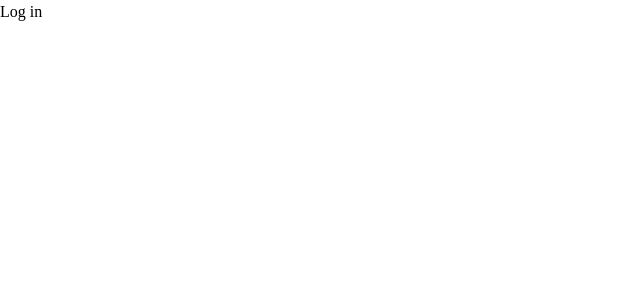
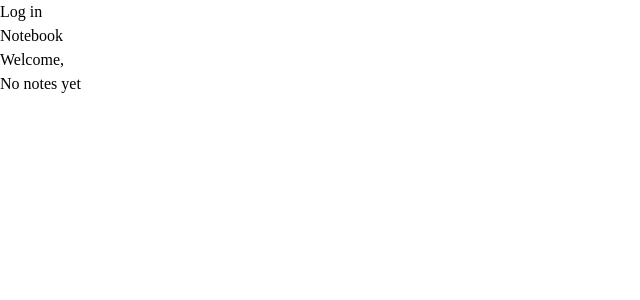
Before and after one commit to MissDavinderKaur/WBS_DIARY, a React (Vite) app in the folder wbs-diary/: page /notebook in a window 1280 px wide. Before the commit this address had no page. Shown: the top 300 px of the page, without its empty margins (0-640 px from the left). Built offline with nearby package versions, Linux system fonts and the light colour scheme.

Commit message:
Added in the navigation to the Notebook

```diff
--- a/wbs-diary/src/App.jsx
+++ b/wbs-diary/src/App.jsx
@@ -4,6 +4,7 @@ import Header from './components/Header';
 import Main from './components/Main';
 import Footer from './components/Footer';
 import Login from './components/Login';
+import Notebook from './components/Notebook';
 
 const App = () => {
 
@@ -20,6 +21,7 @@ const App = () => {
           </div>
         } />
         <Route path="/login" element={<Login />} />
+        <Route path="/notebook" element={<Notebook />} />
       </Routes>
     </BrowserRouter>
   );
--- a/wbs-diary/src/components/Login.jsx
+++ b/wbs-diary/src/components/Login.jsx
@@ -1,36 +1,64 @@
-import React from 'react';
+import React, { useState } from 'react';
+import { useNavigate } from 'react-router-dom';
 
 const Login = () => {
+  const [username, setUsername] = useState('');
+  const [password, setPassword] = useState('');
+  const [errors, setErrors] = useState({});
+  const navigate = useNavigate();
+
+  const handleSubmit = (e) => {
+    e.preventDefault();
+    const newErrors = {};
+    if (!username.trim()) newErrors.username = 'Username is required';
+    if (!password.trim()) newErrors.password = 'Password is required';
+    setErrors(newErrors);
+    if (Object.keys(newErrors).length > 0) return;
+
+    if (!localStorage.getItem('username')) {
+      localStorage.setItem('username', username.trim());
+    }
+
+    const notes = JSON.parse(localStorage.getItem(`notes_${username.trim()}`) || '[]');
+    navigate('/notebook', { state: { username: username.trim(), notes } });
+  };
+
   return (
     <div className="flex flex-col items-center justify-center min-h-screen py-12">
       <h1 className="text-4xl font-bold mb-6">Login</h1>
-      <form className="w-full max-w-sm">
+      <form className="w-full max-w-sm" onSubmit={handleSubmit} noValidate>
         <div className="mb-4">
           <label className="block text-gray-700 text-sm font-bold mb-2" htmlFor="username">
             Username
           </label>
           <input
-            className="shadow appearance-none border rounded w-full py-2 px-3 text-gray-700 leading-tight focus:outline-none focus:shadow-outline"
+            className={`shadow appearance-none border rounded w-full py-2 px-3 text-gray-700 leading-tight focus:outline-none focus:shadow-outline ${errors.username ? 'border-red-500' : ''}`}
             id="username"
             type="text"
             placeholder="Username"
+            value={username}
+            onChange={(e) => setUsername(e.target.value)}
           />
+          {errors.username && <p className="text-red-500 text-xs mt-1">{errors.username}</p>}
         </div>
         <div className="mb-6">
           <label className="block text-gray-700 text-sm font-bold mb-2" htmlFor="password">
             Password
           </label>
           <input
-            className="shadow appearance-none border rounded w-full py-2 px-3 text-gray-700 mb-3 leading-tight focus:outline-none focus:shadow-outline"
+            className={`shadow appearance-none border rounded w-full py-2 px-3 text-gray-700 mb-3 leading-tight focus:outline-none focus:shadow-outline ${errors.password ? 'border-red-500' : ''}`}
             id="password"
             type="password"
             placeholder="******************"
+            value={password}
+            onChange={(e) => setPassword(e.target.value)}
           />
+          {errors.password && <p className="text-red-500 text-xs mt-1">{errors.password}</p>}
         </div>
         <div className="flex items-center justify-center">
           <button
             className="px-6 py-3 bg-red-600 text-white rounded border border-red-600 hover:bg-red-700"
-            type="button"
+            type="submit"
           >
             Sign In
           </button>
--- /dev/null
+++ b/wbs-diary/src/components/Notebook.jsx
@@ -0,0 +1,25 @@
+import React from 'react';
+import { useLocation } from 'react-router-dom';
+
+const Notebook = () => {
+  const { state } = useLocation();
+  const { username, notes } = state || { username: '', notes: [] };
+
+  return (
+    <div className="flex flex-col items-center justify-center min-h-screen py-12">
+      <h1 className="text-4xl font-bold mb-2">Notebook</h1>
+      <p className="text-gray-500 mb-6">Welcome, {username}</p>
+      <div className="w-full max-w-sm">
+        {notes.length > 0 ? (
+          notes.map((note, index) => (
+            <p key={index} className="border rounded p-3 mb-2 text-gray-700">{note}</p>
+          ))
+        ) : (
+          <p className="text-gray-400 text-center">No notes yet</p>
+        )}
+      </div>
+    </div>
+  );
+};
+
+export default Notebook;
```
